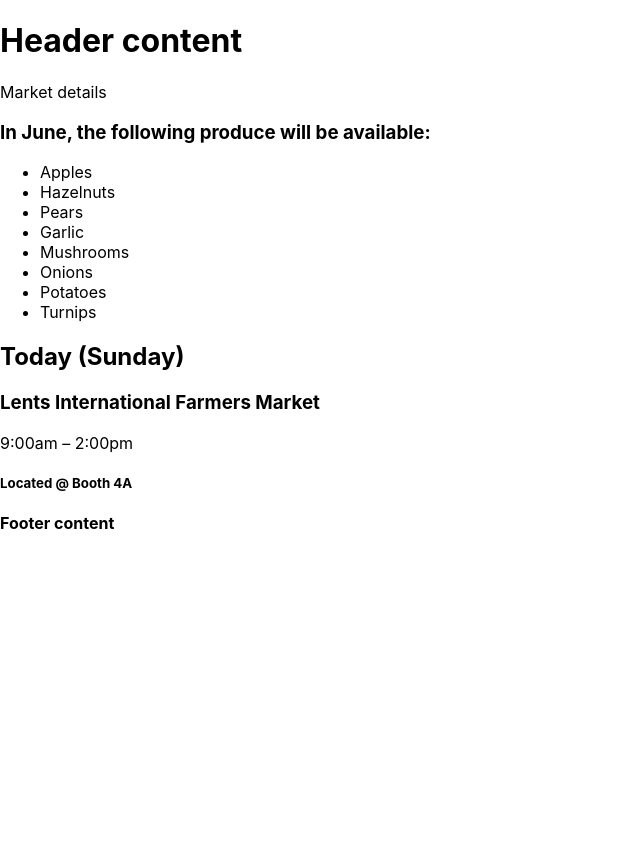
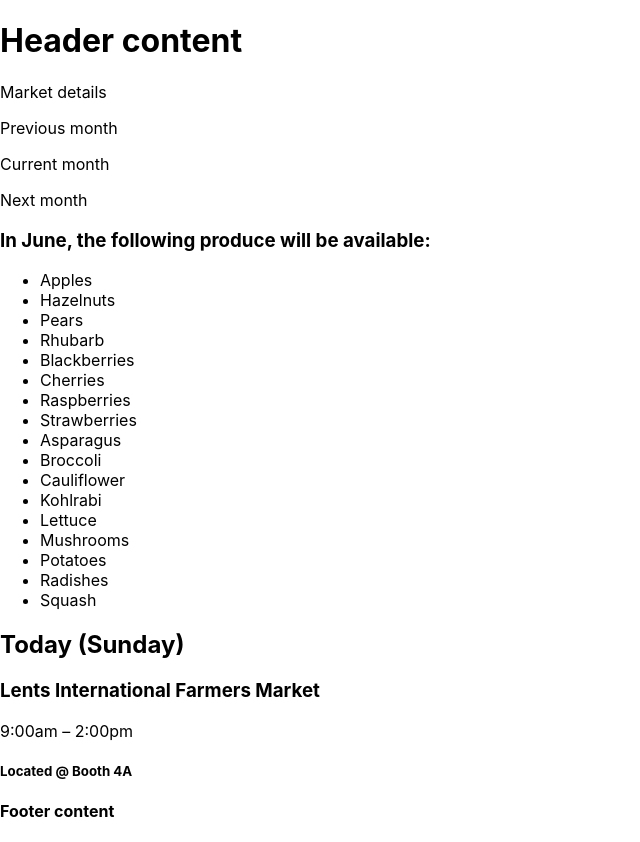
Before and after one commit to mountainfawkes/averys-organics, a React (Create React App) app: page / in a window 1280 px wide. Shown: the whole page, without its empty margins (0-640 px from the left). Before the commit the page ends 800 px from the top, so only its background shows below. Built offline with nearby package versions, Linux system fonts and the light colour scheme.

Commit message:
renders ul of available produce
Co-authored-by: John Edmondson <edmondsonj@gmail.com>

```diff
--- a/src/components/Location.js
+++ b/src/components/Location.js
@@ -2,7 +2,7 @@
 
 function Location() {
   return (
-    <div class="sidebar">
+    <div className="sidebar">
       <h2>Today (Sunday)</h2>
       <h3>Lents International Farmers Market</h3>
       <p>9:00am – 2:00pm</p>
--- a/src/components/MarketDetails.js
+++ b/src/components/MarketDetails.js
@@ -1,318 +1,23 @@
 import React, { Component } from 'react';
 import Location from './Location';
 import Produce from './Produce';
+import availableProduce from './availableProduce.json';
+import marketSchedule from './marketSchedule.json';
 
 class MarketDetails extends Component {
   constructor(props) {
     super(props);
     this.state = {
-      availableProduce: [
-        {
-          month: "January",
-          selection: [
-            "Apples",
-            "Hazelnuts",
-            "Pears",
-            "Garlic",
-            "Mushrooms",
-            "Onions",
-            "Potatoes",
-            "Turnips"
-          ]
-        },
-        {
-          month: "February",
-          selection: [
-            "Apples",
-            "Hazelnuts",
-            "Pears",
-            "Garlic",
-            "Mushrooms",
-            "Onions",
-            "Potatoes"
-          ]
-        },
-        {
-          month: "March",
-          selection: [
-            "Apples",
-            "Hazelnuts",
-            "Pears",
-            "Rhubarb",
-            "Garlic",
-            "Mushrooms",
-            "Onions",
-            "Potatoes"
-          ]
-        },
-        {
-          month: "April",
-          selection: [
-            "Apples",
-            "Hazelnuts",
-            "Pears",
-            "Rhubarb",
-            "Asparagus",
-            "Garlic",
-            "Lettuce",
-            "Mushrooms",
-            "Onions",
-            "Potatoes"
-          ]
-        },
-        {
-          month: "May",
-          selection: [
-            "Apples",
-            "Hazelnuts",
-            "Pears",
-            "Rhubarb",
-            "Asparagus",
-            "Cauliflower",
-            "Garlic",
-            "Lettuce",
-            "Potatoes",
-            "Radishes"
-          ]
-        },
-        {
-          month: "June",
-          selection: [
-            "Apples",
-            "Hazelnuts",
-            "Pears",
-            "Rhubarb",
-            "Blackberries",
-            "Cherries",
-            "Raspberries",
-            "Strawberries",
-            "Asparagus",
-            "Broccoli",
-            "Cauliflower",
-            "Kohlrabi",
-            "Lettuce",
-            "Mushrooms",
-            "Potatoes",
-            "Radishes",
-            "Squash"
-          ]
-        },
-        {
-          month: "July",
-          selection: [
-            "Apples",
-            "Hazelnuts",
-            "Pears",
-            "Rhubarb",
-            "Apricots",
-            "Blackberries",
-            "Blueberries",
-            "Cherries",
-            "Melons",
-            "Nectarines",
-            "Peaches",
-            "Raspberries",
-            "Strawberries",
-            "Tomatoes",
-            "Beets",
-            "Broccoli",
-            "Brussel Sprouts",
-            "Cabbage",
-            "Carrots",
-            "Cauliflower",
-            "Cucumber",
-            "Eggplant",
-            "Garlic",
-            "Green Beans",
-            "Kohlrabi",
-            "Lettuce",
-            "Mushrooms",
-            "Potatoes",
-            "Radishes",
-            "Squash",
-            "Turnips"
-          ]
-        },
-        {
-          month: "August",
-          selection: [
-            "Apples",
-            "Apricots",
-            "Blackberries",
-            "Blueberries",
-            "Cherries",
-            "Melons",
-            "Nectarines",
-            "Peaches",
-            "Pears",
-            "Plums",
-            "Raspberries",
-            "Rhubarb",
-            "Strawberries",
-            "Tomatoes",
-            "Beets",
-            "Broccoli",
-            "Brussel Sprouts",
-            "Cabbage",
-            "Carrots",
-            "Cauliflower",
-            "Corn",
-            "Cucumber",
-            "Eggplant",
-            "Garlic",
-            "Green Beans",
-            "Kohlrabi",
-            "Lettuce",
-            "Mushrooms",
-            "Onions",
-            "Peas",
-            "Peppers",
-            "Potatoes",
-            "Radishes",
-            "Squash",
-            "Turnips"
-          ]
-        },
-        {
-          month: "September",
-          selection: [
-            "Apples",
-            "Blueberries",
-            "Grapes",
-            "Melons",
-            "Peaches",
-            "Pears",
-            "Plums",
-            "Raspberries",
-            "Tomatoes",
-            "Broccoli",
-            "Brussel Sprouts",
-            "Cabbage",
-            "Carrots",
-            "Cauliflower",
-            "Corn",
-            "Cucumber",
-            "Eggplant",
-            "Garlic",
-            "Green Beans",
-            "Kohlrabi",
-            "Lettuce",
-            "Mushrooms",
-            "Onions",
-            "Peas",
-            "Peppers",
-            "Potatoes",
-            "Radishes",
-            "Squash",
-            "Turnips"
-          ]
-        },
-        {
-          month: "October",
-          selection: [
-            "Apples",
-            "Grapes",
-            "Hazelnuts",
-            "Melons",
-            "Peaches",
-            "Pears",
-            "Tomatoes",
-            "Broccoli",
-            "Brussel Sprouts",
-            "Cabbage",
-            "Carrots",
-            "Cauliflower",
-            "Corn",
-            "Cucumber",
-            "Eggplant",
-            "Garlic",
-            "Green Beans",
-            "Kohlrabi",
-            "Lettuce",
-            "Mushrooms",
-            "Onions",
-            "Peas",
-            "Peppers",
-            "Potatoes",
-            "Pumpkins",
-            "Radishes",
-            "Squash",
-            "Turnips"
-          ]
-        },
-        {
-          month: "November",
-          selection: [
-            "Apples",
-            "Hazelnuts",
-            "Pears",
-            "Broccoli",
-            "Carrots",
-            "Cauliflower",
-            "Garlic",
-            "Mushrooms",
-            "Onions",
-            "Potatoes",
-            "Squash",
-            "Turnips"
-          ]
-        },
-        {
-          month: "December",
-          selection: [
-            "Apples",
-            "Hazelnuts",
-            "Pears",
-            "Broccoli",
-            "Carrots",
-            "Cauliflower",
-            "Garlic",
-            "Mushrooms",
-            "Onions",
-            "Potatoes",
-            "Turnips"
-          ]
-        }
-      ],
-      marketSchedule: [
-        {
-          day: "Sunday",
-          location: "Lents International",
-          hours: "9:00am - 2:00pm",
-          booth: "4A"
-        },
-        {
-          day: "Monday",
-          location: "Pioneer Courthouse Square",
-          hours: "10:00am - 2:00pm",
-          booth: "7C"
-        },
-        {
-          day: "Tuesday",
-          location: "Hillsboro",
-          hours: "5:00pm - 8:30pm",
-          booth: "1F"
-        },
-        {
-          day: "Wednesday",
-          location: "Shemanski Park",
-          hours: "10:00am - 2:00pm",
-          booth: "3E"
-        },
-        {
-          day: "Thursday",
-          location: "Northwest Portland",
-          hours: "2:00pm - 6:00pm",
-          booth: "6D"
-        },
-        {
-          day: "Saturday",
-          location: "Beaverton",
-          hours: "10:00am - 1:30pm",
-          booth: "9G"
-        }
-      ]
+      selectedMonth: new Date().getMonth(),
+      availableProduce: availableProduce,
+      marketSchedule: marketSchedule,
     }
+  }
+
+  handleMonthChange = (event) => {
+    console.log(event.target)
+    this.setState({ selectedMonth: event.target.id })
+
   }
 
   render() {
@@ -320,10 +25,13 @@
       <>
         <main>
           <p>Market details</p>
+          <p>Previous month</p>
+          <p>Current month</p>
+          <p>Next month</p>
 
           <Produce
-            availableProduce={this.state.availableProduce}
-            currentMonth={new Date().getMonth()}
+            availableProduce = { this.state.availableProduce }
+            selectedMonth = { this.state.selectedMonth }
           />
           <Location />
         </main>
--- a/src/components/Produce.js
+++ b/src/components/Produce.js
@@ -1,12 +1,12 @@
 import React from 'react';
 
-function Produce(props) {
+function Produce({availableProduce, selectedMonth}) {
   return (
-    <div class="content">
-      <h3>In {props.availableProduce[new Date().getMonth()].month}, the following produce will be available:</h3>
+    <div className="content">
+      <h3>In {availableProduce[selectedMonth].month}, the following produce will be available:</h3>
       <ul>
-        {props.availableProduce[0].selection.map(product => {
-          return <li>{product}</li>
+        {availableProduce[selectedMonth].selection.map((product, idx) => {
+          return <li key={idx}>{product}</li>
         })
         }
       </ul>
```
